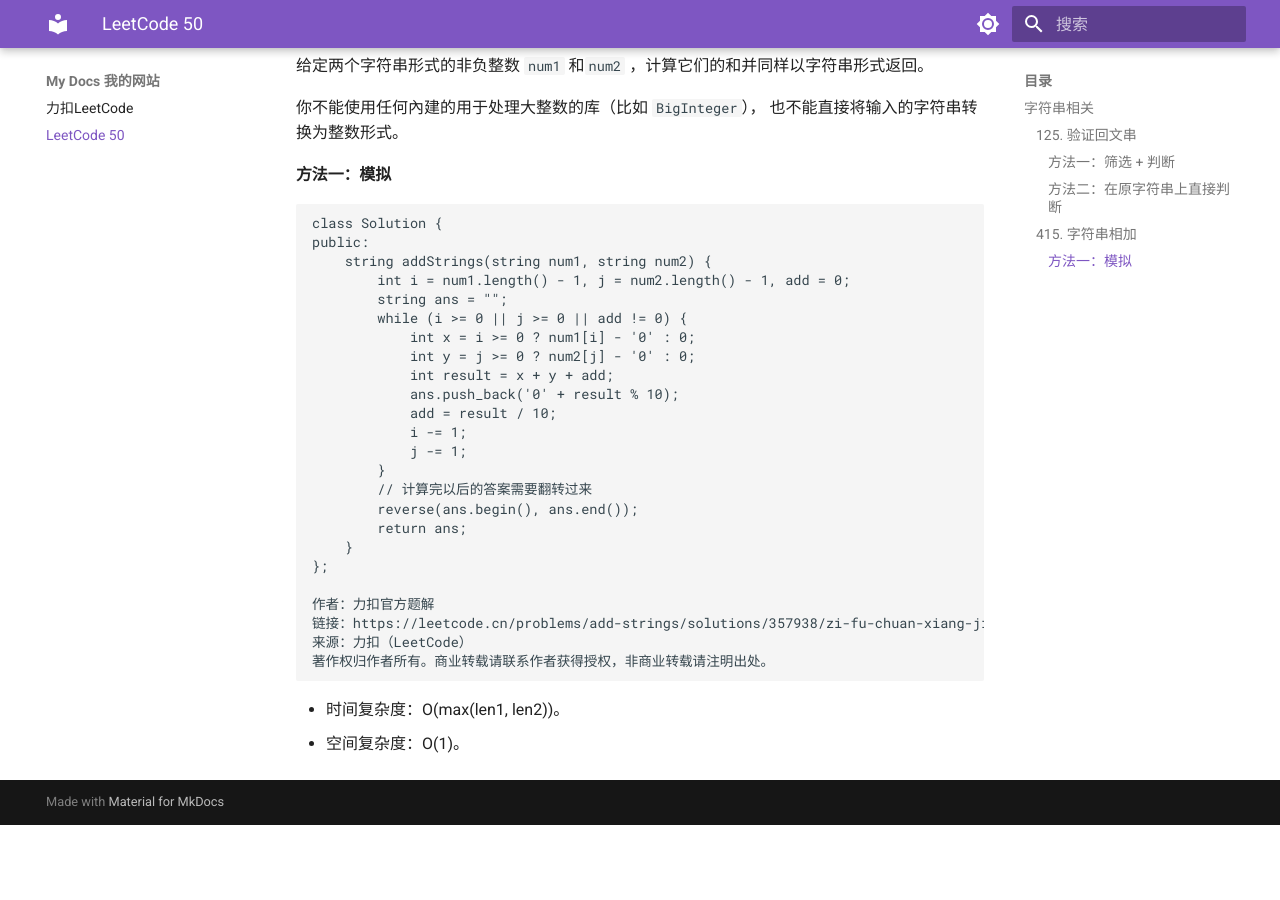
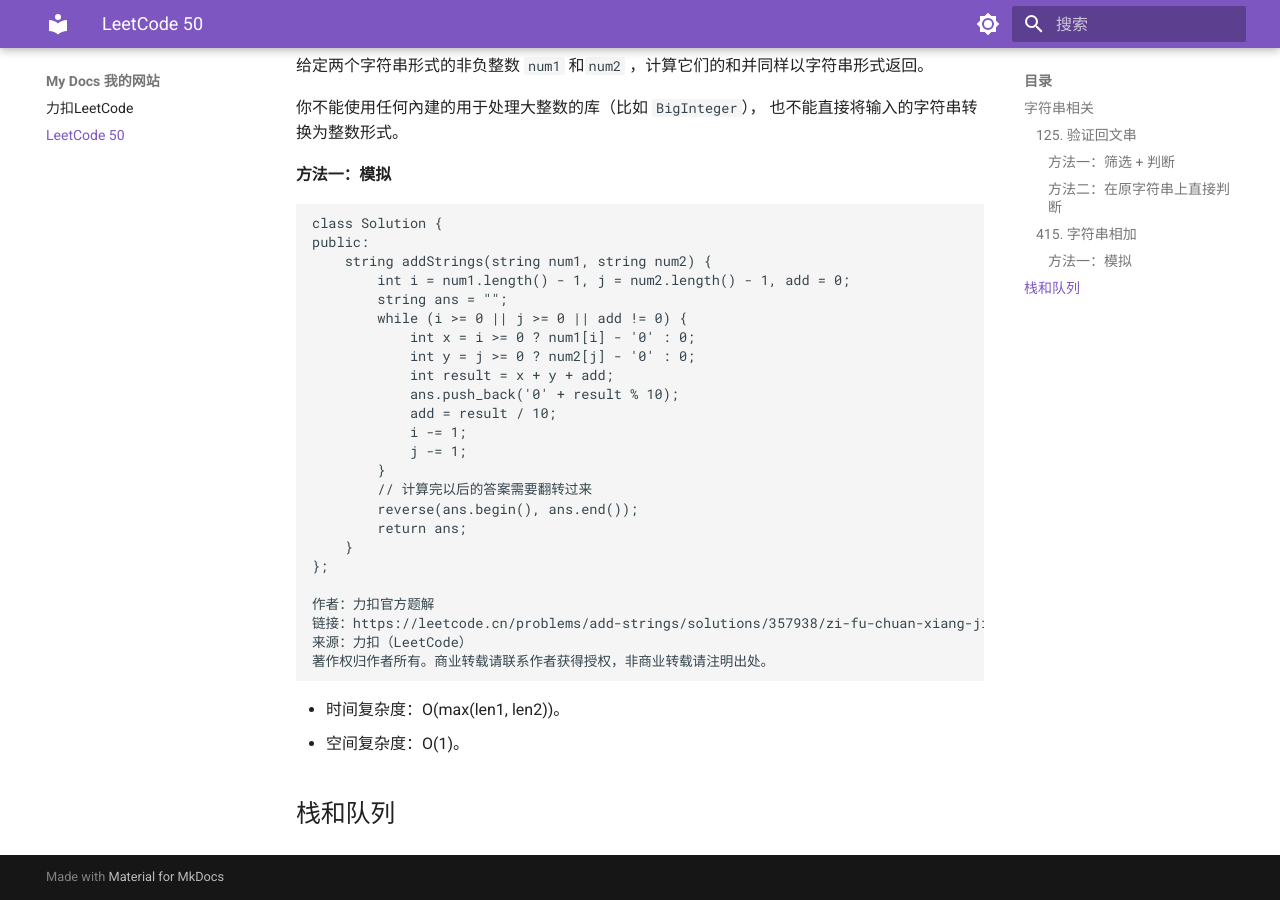
Before and after one commit to fddwhale/LeetCode, an MkDocs documentation site: the page built from docs/LeetCode50.md, in a window 1280 px wide and 900 px high, scrolled down 2317 px. Built offline with MkDocs 1.6.1 and Material for MkDocs 9.7.7, drawn with Linux system fonts in a browser that asks for light colours; before the commit the page ends 3142 px from its top, so only the background shows below that.

Commit message:
Update LeetCode50.md

```diff
--- a/docs/LeetCode50.md
+++ b/docs/LeetCode50.md
@@ -146,3 +146,5 @@ public:
 
 - 时间复杂度：O(max(len1, len2))。
 - 空间复杂度：O(1)。
+
+## 栈和队列
```
